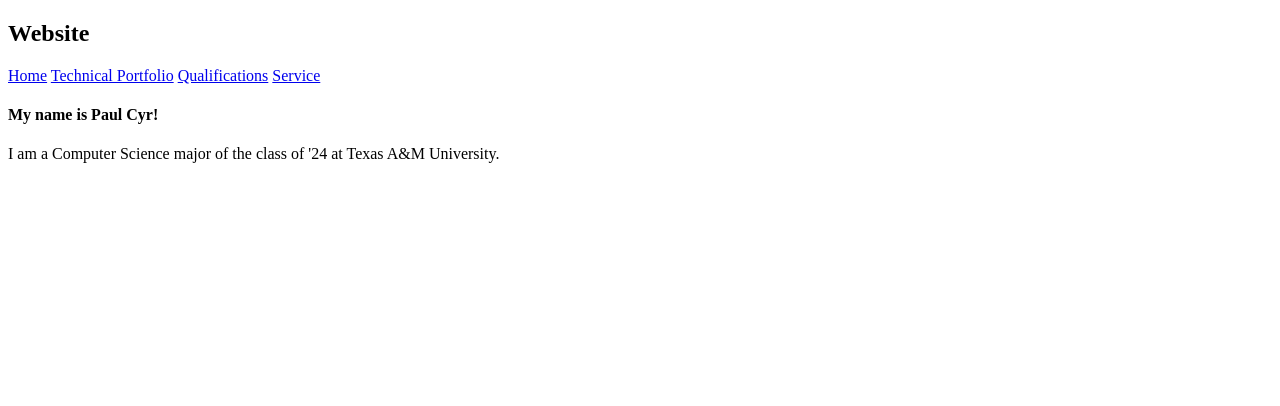
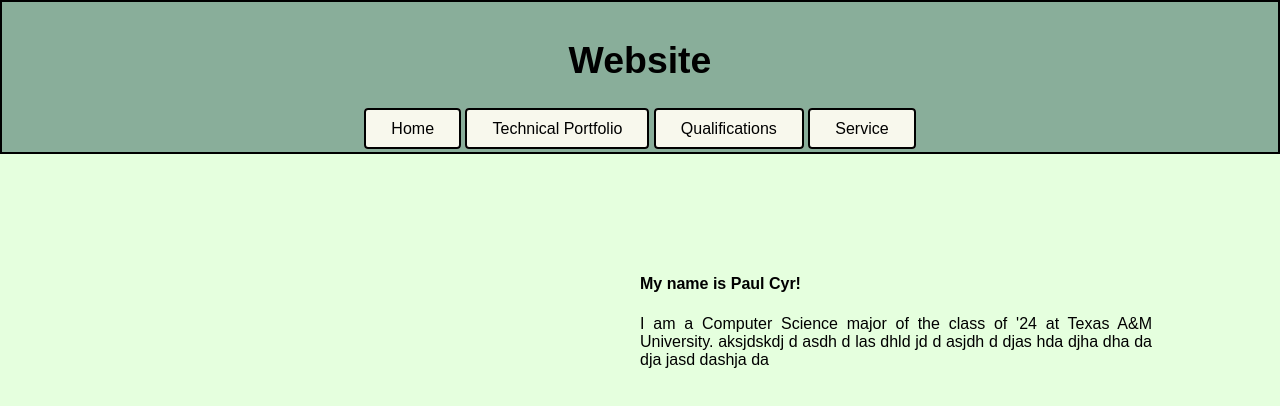
Before and after one commit to ecyr20/CSCE_315_Lab_Cyr, a plain HTML site: page index.html in a window 1280 px wide. Drawn offline with Linux system fonts and the light colour scheme.

Commit message:
Made a few changes to index and ceated a rudimentary CSS fyle for it

```diff
--- a/index.html
+++ b/index.html
@@ -5,28 +5,32 @@
     <meta http-equiv="X-UA-Compatible" content="IE=edge">
     <meta name="viewport" content="width=device-width, initial-scale=1.0">
     <title>Landing Page</title>
+
+    <link rel="stylesheet" type="text/css" href="landing_style.css"></link>
 </head>
 <body id="landing-page">
 <div class="background">
+
+    <section class = "top-part" id="top-landing">
         <section class = "top-title" id="landing-title">
-        <header role="top">
+            <header class="top-title2" role="top">
                 <h1>Website</h1>
             </header>
         </section>
 
         <section class="pages" id="landing-pages">
             <header role="top-pages">
-            <a href="index.html">Home</a>
-            <a href="portfolio.html">Technical Portfolio</a>
-            <a href="qualifications.html">Qualifications</a>
-            <a href="service.html">Service</a>
-            <a></a>
+                <a href="index.html" class="button">Home</a>
+                <a href="portfolio.html" class="button">Technical Portfolio</a>
+                <a href="qualifications.html" class="button">Qualifications</a>
+                <a href="service.html" class="button">Service</a>
             </header>
+        </section>
     </section>
 
     <div class="main-text" id="landing-main" role="main">
         <h4>My name is Paul Cyr!</h4>
-        <p>I am a Computer Science major of the class of '24 at Texas A&M University.</p>
+        <p>I am a Computer Science major of the class of '24 at Texas A&M University. aksjdskdj d asdh d las dhld jd d asjdh d djas hda djha dha da dja jasd dashja da </p>
     </div>
 
 
--- /dev/null
+++ b/landing_style.css
@@ -0,0 +1,54 @@
+html {
+    margin: 0;
+    padding: 0;
+}
+
+body {
+    font: 100% "Bahnschrift Condensed", sans-serif;
+    background-color: #e5ffde;
+    margin: 0;
+    padding: 0;
+}
+p {
+    margin-top: 0;
+    text-align: justify;
+}
+
+a:visited {
+	font-weight: bold;
+	text-decoration: none;
+	color: #000000;
+	}
+
+.top-part{
+    margin-top: 0px;
+    background-color: #89ae9a;
+    text-align: center;
+    height: 150px;
+    border: 2px solid black;
+}
+.top-title2{
+    font-size:  32px;
+}
+.pages{
+
+}
+.button{
+    background-color: rgb(248, 248, 237);
+    border: 2px solid black;
+    border-radius: 4px;
+    text-align: center;
+    text-decoration: none;
+    color:black;
+    padding: 10px 25px;
+
+
+}
+
+.main-text{
+    text-align: left;
+    position: relative;
+    left:50%;
+    top:100px;
+    margin-right: 60%;
+}
```
Also changed, not shown: portfolio.html (+0 -1 lines), qualifications.html (+0 -1 lines), service.html (+0 -1 lines). Lines whose indentation alone changed are shown as unchanged.
